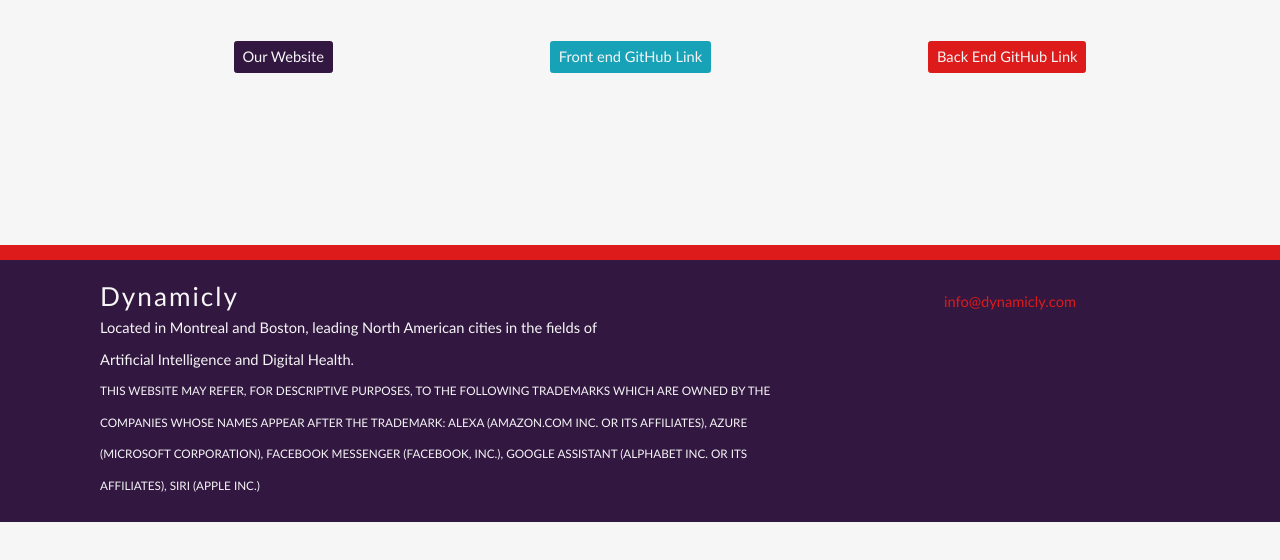
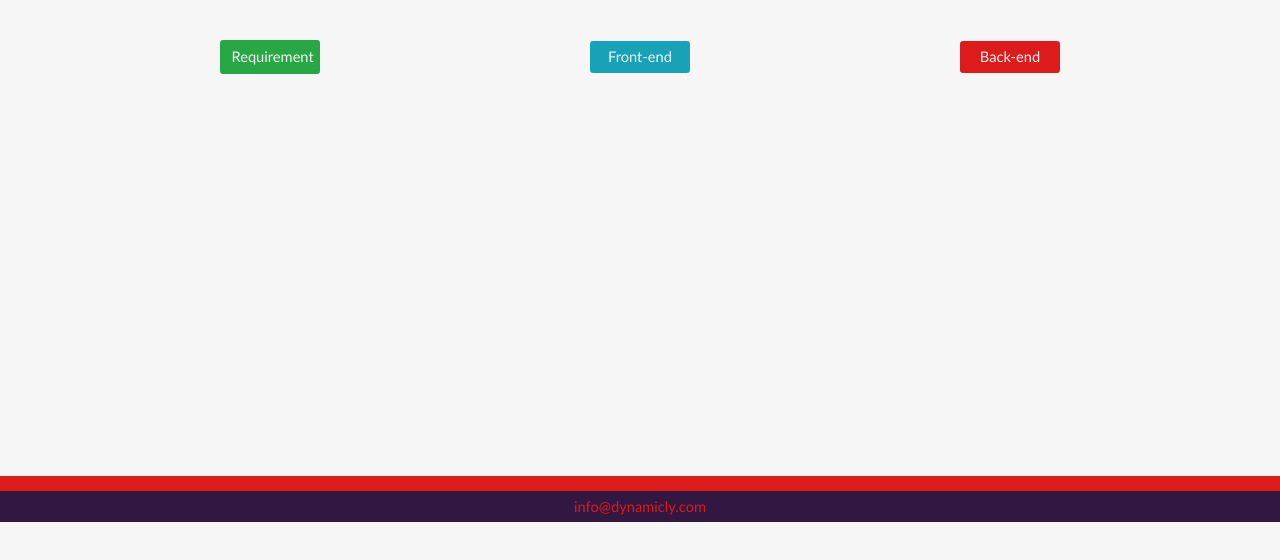
Before and after one commit to felix-le/dynamicly_project_interview_fe, a React (Create React App) app: page /home in a window 1280 px wide. Shown: the part 278-838 px from the top of the page. Built offline with nearby package versions, Linux system fonts and the light colour scheme.

Commit message:
updated footer

```diff
--- a/src/components/commons/Footer.js
+++ b/src/components/commons/Footer.js
@@ -2,28 +2,10 @@ const Footer = () => {
   return (
     <footer className='fixed-bottom'>
       <div className='container'>
-        <div className='footer_wrapper d-flex flex-wrap text-white'>
-          <div className='footer_left col-md-8 col-12'>
-            <h1 className='text-white'>Dynamicly</h1>
-            <p>
-              Located in Montreal and Boston, leading North American cities in
-              the fields of <br /> Artificial Intelligence and Digital Health.
-            </p>
-            <p className='small'>
-              THIS WEBSITE MAY REFER, FOR DESCRIPTIVE PURPOSES, TO THE FOLLOWING
-              TRADEMARKS WHICH ARE OWNED BY THE COMPANIES WHOSE NAMES APPEAR
-              AFTER THE TRADEMARK: ALEXA (AMAZON.COM INC. OR ITS AFFILIATES),
-              AZURE (MICROSOFT CORPORATION), FACEBOOK MESSENGER (FACEBOOK,
-              INC.), GOOGLE ASSISTANT (ALPHABET INC. OR ITS AFFILIATES), SIRI
-              (APPLE INC.)
-            </p>
-          </div>
-
-          <div className='footer_right col-md-4 col-12 text-center mt-md-2'>
-            <a href='mailto:info@dynamicly.com' className='text-primary'>
-              info@dynamicly.com
-            </a>
-          </div>
+        <div className='footer_wrapper d-flex flex-wrap justify-content-center'>
+          <a href='mailto:info@dynamicly.com' className='text-primary'>
+            info@dynamicly.com
+          </a>
         </div>
       </div>
     </footer>
--- a/src/container/Home/Home.js
+++ b/src/container/Home/Home.js
@@ -1,3 +1,6 @@
+import { NavItem, NavLink } from 'reactstrap';
+
+import { NavLink as RRNavLink } from 'react-router-dom';
 const Home = () => {
   return (
     <main className='mt-5'>
@@ -18,16 +21,16 @@ const Home = () => {
         </div>
         <div className='group-btn-wrapper mt-5'>
           <ul className='list-link d-flex flex-wrap w-100'>
-            <li>
-              <a
-                href='https://dynamicly.com/'
-                className='link-cta btn btn-secondary text-white'
-                target='_blank'
-                rel='noreferrer'
+            <NavItem>
+              <NavLink
+                tag={RRNavLink}
+                to='/expense'
+                activeClassName='active'
+                className='btn btn-success text-white'
               >
-                Our Website
-              </a>
-            </li>
+                Requirement
+              </NavLink>
+            </NavItem>
             <li>
               <a
                 href='https://github.com/felix-le/dynamicly_project_interview_fe'
@@ -35,9 +38,10 @@ const Home = () => {
                 rel='noreferrer'
                 target='_blank'
               >
-                Front end GitHub Link
+                Front-end
               </a>
             </li>
+
             <li>
               <a
                 href='https://github.com/felix-le/dynamicly_project_interview_be'
@@ -46,7 +50,7 @@ const Home = () => {
                 rel='noreferrer'
               >
                 {' '}
-                Back End GitHub Link
+                Back-end
               </a>
             </li>
           </ul>
--- a/src/scss/_custom.scss
+++ b/src/scss/_custom.scss
@@ -55,6 +55,13 @@ footer {
 .list-link {
   list-style: none;
   justify-content: space-around;
+  padding-inline-start: 0;
+  li {
+    display: inline-block;
+    a {
+      width: 100px;
+    }
+  }
 }
 .form-control {
   font-size: 1.7rem;
--- a/src/scss/commons/_footer.scss
+++ b/src/scss/commons/_footer.scss
@@ -1,34 +1,32 @@
-footer{
+footer {
   font-size: 1.4rem;
   width: 100%;
   bottom: 0;
   margin: 0px;
-  padding: 20px 0px 5px 0px;
   border-top: 15px solid $primary;
   margin-top: 1rem;
-	padding: 2rem 0;
-  h4{
+  h4 {
     font-size: 1.8rem;
   }
- .footer_wrapper >li{
+  .footer_wrapper > li {
     padding: 1rem;
     width: 25%;
   }
 
- .contact_inform a{
+  .contact_inform a {
     color: $primary;
   }
   .social_list li {
     margin-right: 1rem;
-  &:last-child{
+    &:last-child {
       margin-right: 0;
     }
   }
- #form_sub{
-   .form-group{
+  #form_sub {
+    .form-group {
       margin-bottom: 1rem;
     }
-   input{
+    input {
       border-radius: 2rem;
       border: 1px solid $dark;
       padding: 2rem 1rem;
@@ -43,7 +41,7 @@ footer{
     background-image: linear-gradient(to bottom, #525252, $dark);
     text-shadow: 1px 1px 0px #2c2e38, 2px 2px 0px #5c5f72;
     box-shadow: 0px 1px 3px $primary;
-	color: #F6F6F6;
+    color: #f6f6f6;
     font-size: 135%;
     padding: 8px 13px 10px 13px;
     position: relative;
```
Lines whose indentation alone changed are shown as unchanged.
